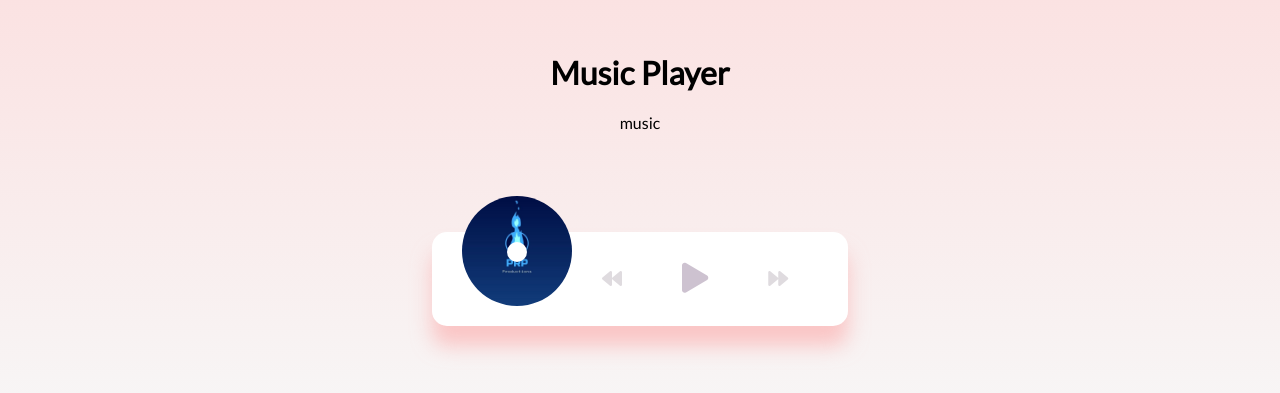
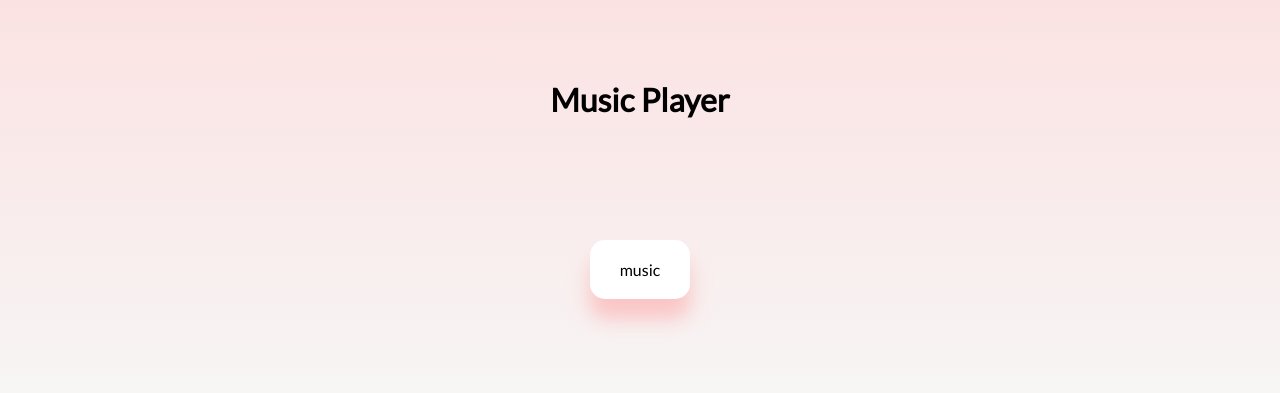
Before and after one commit to prp-productions/music-player, a website with bundled scripts: page index.html in a window 1280 px wide. Shown: the part 171-564 px from the top of the page. Built offline with nearby package versions, Linux system fonts and the light colour scheme.

Commit message:
start refactor

```diff
--- a/index.html
+++ b/index.html
@@ -15,7 +15,6 @@
 
   <body>
     <h1>Music Player</h1>
-    <div class="test">hello</div>
 
     <div class="music-container" id="music-container">
       <div class="music-info">
--- a/js/musicPlayer.js
+++ b/js/musicPlayer.js
@@ -1,7 +1,6 @@
 export class MusicPlayer {
   constructor() {
     this.musicContainer = document.getElementById("music-container");
-    this.testElem = document.querySelector(".test");
     this.playBtn = document.getElementById("play");
     this.prevBtn = document.getElementById("prev");
     this.nextBtn = document.getElementById("next");
@@ -15,6 +14,6 @@ export class MusicPlayer {
     this.durTime = document.querySelector("#durTime");
   }
   display() {
-    this.testElem.innerHTML = `music`;
+    this.musicContainer.innerHTML = `music`;
   }
 }
```
